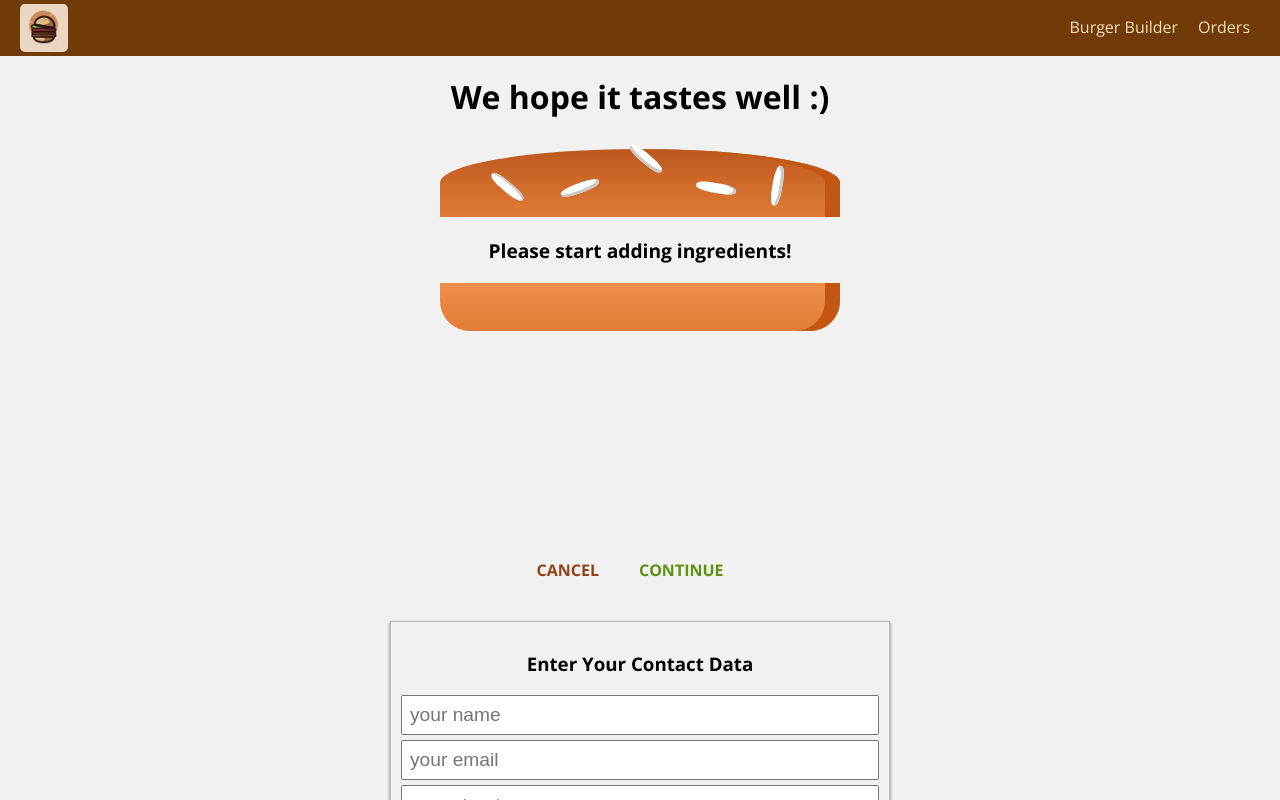
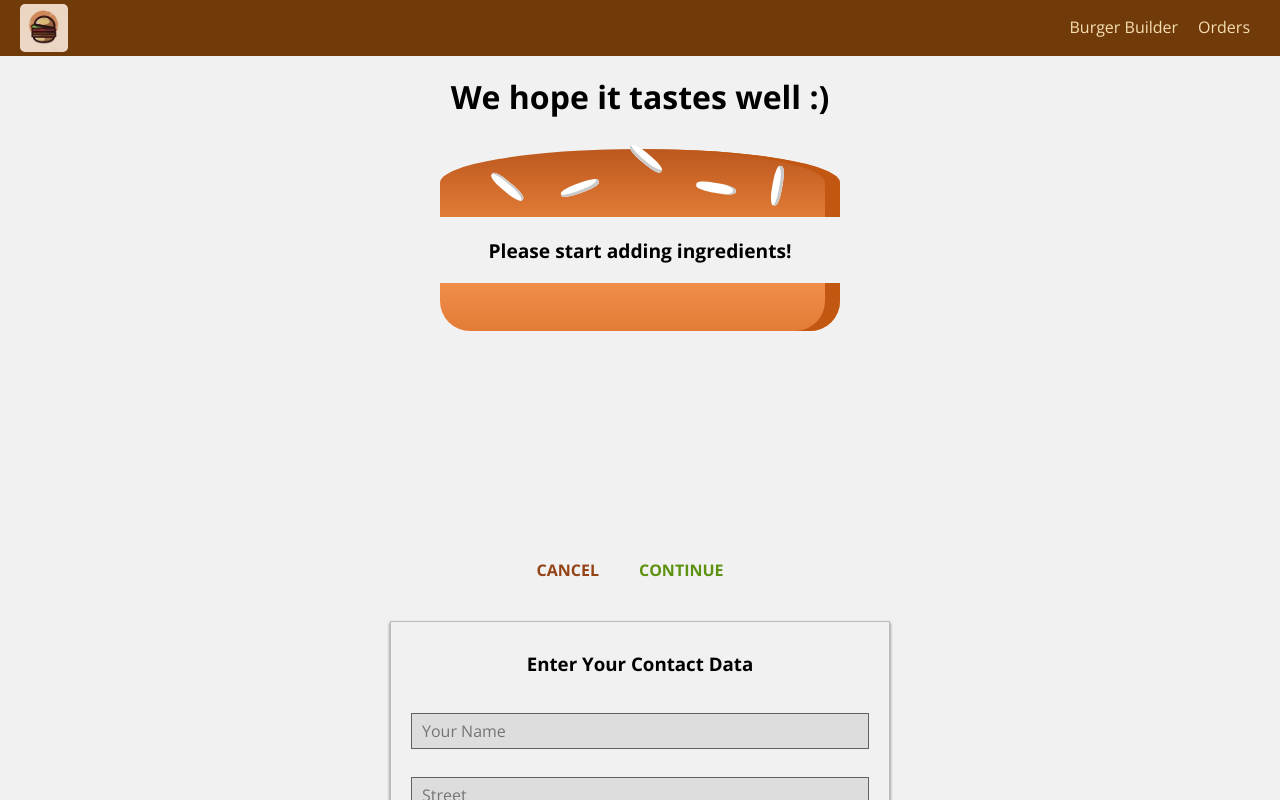
Before and after one commit to sachuverma/The-Burger-Builder, a React app: page /checkout in a window 1280 px wide. Both pictures are taken after a click on the button "CONTINUE". Shown: the top 800 px of the page. Built offline with nearby package versions, Linux system fonts and the light colour scheme.

Commit message:
fixed contact form

```diff
--- /dev/null
+++ b/src/components/UI/Input/Input.css
@@ -0,0 +1,27 @@
+.Input{
+  width: 100%;
+  padding: 10px;
+  box-sizing: border-box;
+}
+
+.Label{
+  font-weight: bold;
+  display: block;
+  margin-bottom: 8px;
+}
+
+.InputElement{
+  outline: none;
+  border: 1px solid rgb(97, 97, 97);
+  background-color: #ddd;
+  font: inherit;
+  padding: 6px 10px;
+  display: block;
+  box-sizing: border-box;
+  width: 100%;
+}
+
+.InputElement:focus {
+  outline: none;
+  background-color: rgb(197, 165, 124)26));
+}
--- /dev/null
+++ b/src/components/UI/Input/Input.js
@@ -0,0 +1,61 @@
+import React from 'react'
+
+import classes from './Input.css'
+
+const input = (props) => {
+  let inputElement = null;
+  switch(props.elementType){
+    case ('input'):
+      inputElement = <input
+          className={classes.InputElement}
+          {...props.elementConfig}
+          value={props.value}
+          onChange={props.changed}
+        />;
+      break;
+
+    case ('textarea'):
+      inputElement = <textarea
+          className={classes.InputElement}
+          {...props.elementConfig}
+          value={props.value}
+          onChange={props.changed}
+        />;
+      break;
+
+      case ('select'):
+        inputElement = (
+          <select
+            className={classes.InputElement}
+            value={props.value}
+            onChange={props.changed}>
+            {props.elementConfig.options.map(option => (
+              <option
+                key={option.value}
+                value={option.value}>
+                {option.displayValue}
+              </option>
+            ))}
+          </select>
+        );
+        break;
+
+    default:
+      inputElement = <input
+          className={classes.InputElement}
+          {...props.elementConfig}
+          value={props.value}
+          onChange={props.changed}
+        />;
+  }
+
+
+  return (
+    <div className={classes.Input}>
+      <label className={classes.Label}>{props.label}</label>
+      {inputElement}
+    </div>
+  );
+}
+
+export default input;
--- a/src/containers/Checkout/ContactData/ContactData.js
+++ b/src/containers/Checkout/ContactData/ContactData.js
@@ -2,16 +2,63 @@
 
 import Button from '../../../components/UI/Button/Button';
 import Spinner from '../../../components/UI/Spinner/Spinner';
+import Input from '../../../components/UI/Input/Input';
 import classes from './ContactData.css';
 import axios from '../../../axios-order'
 
 class ContactData extends Component {
   state = {
-    name: '',
-    email: '',
-    address: {
-      street: '',
-      postalCode: ''
+    orderForm: {
+      name: {
+        elementType: 'input',
+        elementConfig: {
+          type: 'text',
+          placeholder: 'Your Name'
+        },
+        value: ''
+      },
+      street: {
+        elementType: 'input',
+        elementConfig: {
+          type: 'text',
+          placeholder: 'Street'
+        },
+        value: ''
+      },
+      country: {
+        elementType: 'input',
+        elementConfig: {
+          type: 'text',
+          placeholder: 'Country'
+        },
+        value: ''
+      },
+      zipcode: {
+        elementType: 'input',
+        elementConfig: {
+          type: 'text',
+          placeholder: 'ZIP Code'
+        },
+        value: ''
+      },
+      email: {
+        elementType: 'input',
+        elementConfig: {
+          type: 'text',
+          placeholder: 'Your Email Address'
+        },
+        value: ''
+      },
+      deliveryMethod: {
+        elementType: 'select',
+        elementConfig: {
+          options: [
+            {value: 'fastest', displayValue: 'Fastest'},
+            {value: 'cheapest', displayValue: 'Cheapest'}
+          ]
+        },
+        value: 'fastest'
+      },
     },
     loading: false
   };
@@ -19,19 +66,15 @@
   orderHandler = (event) => {
     event.preventDefault();
     this.setState({loading: true});
+    const formData = {};
+    for(let formElementIdentifier in this.state.orderForm) {
+      formData[formElementIdentifier] = this.state.orderForm[formElementIdentifier].value;
+    }
+
     const order = {
       ingredients: this.props.ingredients,
       price: this.props.price,
-      customer: {
-        name: 'Sachu',
-        address: {
-          street: 'Bhootowali Gali',
-          locality: 'Shaitan ka Moholla',
-          zipcode: '69'
-        },
-        email: 'freeuser@nomail.com'
-      },
-      deliveryMethod: 'fastest'
+      orderData: formData
     };
 
     axios.post('/orders.json', order)
@@ -48,14 +91,41 @@
       });
   }
 
+  inputChangedHandler = (event, inputIdentifier) => {
+    const updatedOrderForm = {
+      ...this.state.orderForm
+    };
+    const updatedFormElement = {
+      ...updatedOrderForm[inputIdentifier]
+    };
+    updatedFormElement.value = event.target.value;
+    updatedOrderForm[inputIdentifier] = updatedFormElement;
+    this.setState({orderForm: updatedOrderForm});
+    // console.log(event.target.value);
+    // console.log(this.state.orderForm);
+  }
+
   render() {
+    const formElementsArray = [];
+    for(let key in this.state.orderForm){
+      formElementsArray.push({
+        id: key,
+        config: this.state.orderForm[key]
+      });
+    }
+
     let form = (
-      <form>
-        <input className={classes.Input} type="text" name="name" placeholder="your name" />
-        <input className={classes.Input} type="email" name="email" placeholder="your email" />
-        <input className={classes.Input} type="text" name="street" placeholder="your street" />
-        <input className={classes.Input} type="text" name="postal code" placeholder="your postal code" />
-        <Button clicked={this.orderHandler} btnType="Success">ORDER</Button>
+      <form onSubmit={this.orderHandler}>
+        {formElementsArray.map(elem => (
+          <Input
+            key={elem.id}
+            elementType={elem.config.elementType}
+            elementConfig={elem.config.elementConfig}
+            value={elem.config.value}
+            changed={(event) => this.inputChangedHandler(event, elem.id)}
+          />
+        ))}
+        <Button btnType="Success">ORDER</Button>
       </form>
     );
     if(this.state.loading) form = <Spinner />;
```
